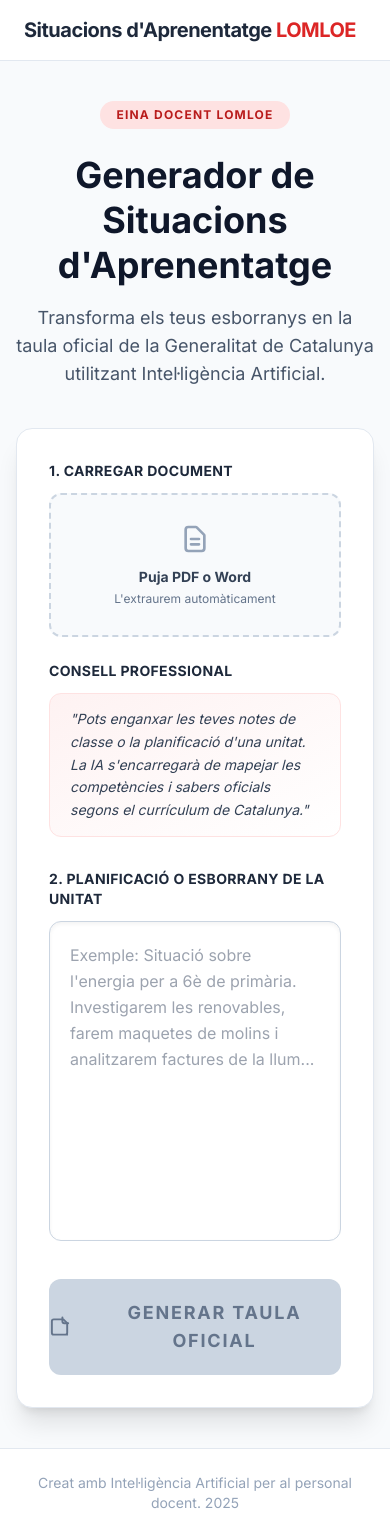
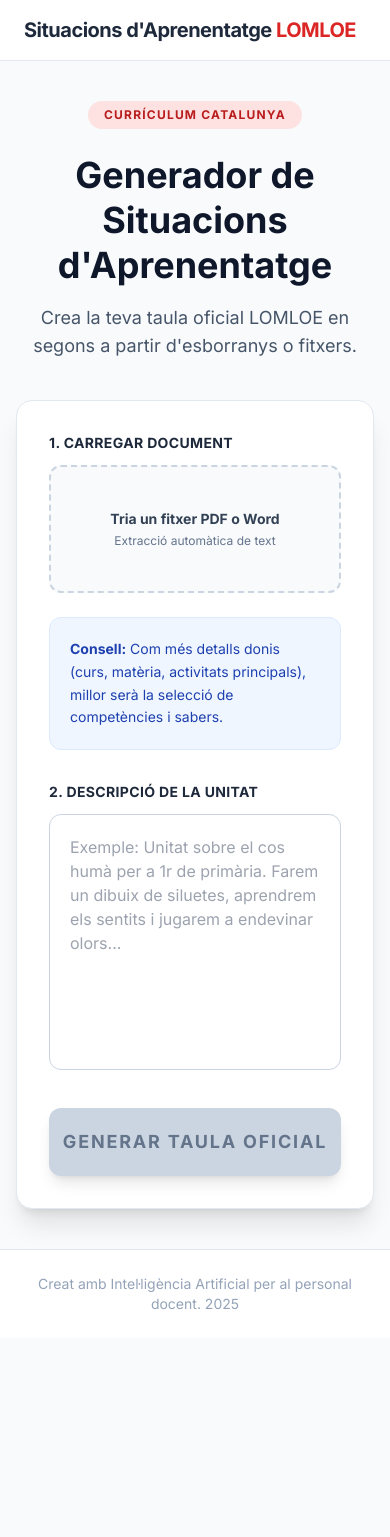
Before and after one commit to enricgilgarcia/Situacions-d-aprenentatge, a React (Vite) app: page / in a window 390 px wide. After the commit the page ends 1338 px from the top, so only its background shows below. Built offline with nearby package versions, Linux system fonts and the light colour scheme.

Commit message:
fix: Improve Gemini prompt and error handling
Refine the Gemini prompt to be more explicit about desired JSON output structure and LOMLOE curriculum rules. Enhance user-facing error messages for file upload and generation failures.

```diff
--- a/App.tsx
+++ b/App.tsx
@@ -33,8 +33,7 @@
       }
       return fullText;
     } catch (err) {
-      console.error("Error PDF:", err);
-      throw new Error("No s'ha pogut llegir el contingut del PDF.");
+      throw new Error("No s'ha pogut llegir el PDF correctament.");
     }
   };
 
@@ -59,10 +58,10 @@
         const text = await file.text();
         setInputText(text);
       } else {
-        throw new Error("Format de fitxer no suportat. Utilitza PDF, Word o Text.");
+        throw new Error("Només s'admeten fitxers PDF, DOCX o TXT.");
       }
     } catch (err) {
-      setError(err instanceof Error ? err.message : "Error processant el fitxer.");
+      setError(err instanceof Error ? err.message : "Error en processar el fitxer.");
     } finally {
       setIsParsing(false);
     }
@@ -70,7 +69,7 @@
 
   const handleGenerate = async () => {
     if (!inputText.trim()) {
-      setError("Si us plau, escriu o puja un document amb la teva planificació.");
+      setError("Si us plau, escriu alguna cosa sobre la teva unitat didàctica.");
       return;
     }
 
@@ -81,8 +80,7 @@
       const extractedData = await extractLearningSituation(inputText);
       setResult(extractedData);
     } catch (err: any) {
-      console.error("Error generació:", err);
-      setError("S'ha produït un error en generar la taula. Verifica que el text sigui prou descriptiu o torna-ho a intentar.");
+      setError(err instanceof Error ? err.message : "S'ha produït un error inesperat.");
     } finally {
       setIsLoading(false);
     }
@@ -91,37 +89,29 @@
   return (
     <Layout>
       {!result ? (
-        <div className="max-w-4xl mx-auto space-y-10 py-6 animate-in fade-in slide-in-from-bottom-4 duration-700">
+        <div className="max-w-4xl mx-auto space-y-10 py-6 animate-in fade-in duration-700">
           <div className="text-center space-y-4">
             <div className="inline-block px-4 py-1.5 bg-red-100 text-red-700 rounded-full text-xs font-bold uppercase tracking-widest mb-2">
-              Eina Docent LOMLOE
+              Currículum Catalunya
             </div>
             <h2 className="text-4xl font-black text-slate-900 leading-tight">Generador de Situacions d'Aprenentatge</h2>
             <p className="text-lg text-slate-600 max-w-2xl mx-auto">
-              Transforma els teus esborranys en la taula oficial de la Generalitat de Catalunya utilitzant Intel·ligència Artificial.
+              Crea la teva taula oficial LOMLOE en segons a partir d'esborranys o fitxers.
             </p>
           </div>
 
-          <div className="grid grid-cols-1 lg:grid-cols-12 gap-8 items-start">
-            {/* Panell Esquerre: Inputs */}
-            <div className="lg:col-span-12 bg-white p-8 rounded-2xl shadow-xl border border-slate-200 space-y-8">
+          <div className="bg-white p-8 rounded-2xl shadow-xl border border-slate-200 space-y-8">
             <div className="grid grid-cols-1 md:grid-cols-2 gap-6">
               <div className="space-y-3">
                 <label className="block text-sm font-bold text-slate-800 uppercase tracking-wide">1. Carregar document</label>
-                  <label className={`group relative flex flex-col items-center justify-center w-full h-36 border-2 border-slate-300 border-dashed rounded-xl cursor-pointer transition-all ${isParsing ? 'bg-slate-100' : 'bg-slate-50 hover:bg-white hover:border-red-500'}`}>
-                    <div className="flex flex-col items-center justify-center p-4 text-center">
+                <label className={`flex flex-col items-center justify-center w-full h-32 border-2 border-slate-300 border-dashed rounded-xl cursor-pointer transition-all ${isParsing ? 'bg-slate-100' : 'bg-slate-50 hover:bg-white hover:border-red-500'}`}>
+                  <div className="flex flex-col items-center justify-center p-4">
                     {isParsing ? (
-                        <div className="flex flex-col items-center gap-2">
                       <div className="animate-spin h-6 w-6 border-2 border-red-600 border-t-transparent rounded-full"></div>
-                          <p className="text-sm font-semibold text-slate-600">Llegint el fitxer...</p>
-                        </div>
                     ) : (
                       <>
-                          <svg className="w-8 h-8 mb-3 text-slate-400 group-hover:text-red-500 transition-colors" fill="none" viewBox="0 0 24 24" stroke="currentColor">
-                            <path strokeLinecap="round" strokeLinejoin="round" strokeWidth="2" d="M9 12h6m-6 4h6m2 5H7a2 2 0 01-2-2V5a2 2 0 012-2h5.586a1 1 0 01.707.293l5.414 5.414a1 1 0 01.293.707V19a2 2 0 01-2 2z" />
-                          </svg>
-                          <p className="text-sm font-bold text-slate-700">Puja PDF o Word</p>
-                          <p className="text-xs text-slate-500 mt-1">L'extraurem automàticament</p>
+                        <p className="text-sm font-bold text-slate-700">Tria un fitxer PDF o Word</p>
+                        <p className="text-xs text-slate-500 mt-1">Extracció automàtica de text</p>
                       </>
                     )}
                   </div>
@@ -129,28 +119,25 @@
                 </label>
               </div>
 
-                <div className="space-y-3">
-                  <label className="block text-sm font-bold text-slate-800 uppercase tracking-wide">Consell professional</label>
-                  <div className="bg-gradient-to-br from-red-50 to-white p-5 rounded-xl border border-red-100 h-36 flex flex-col justify-center">
-                    <p className="text-sm text-slate-700 leading-relaxed italic">
-                      "Pots enganxar les teves notes de classe o la planificació d'una unitat. La IA s'encarregarà de mapejar les competències i sabers oficials segons el currículum de Catalunya."
+              <div className="bg-blue-50 p-5 rounded-xl border border-blue-100 flex items-center">
+                <p className="text-sm text-blue-800 leading-relaxed">
+                  <strong>Consell:</strong> Com més detalls donis (curs, matèria, activitats principals), millor serà la selecció de competències i sabers.
                 </p>
-                  </div>
               </div>
             </div>
 
             <div className="space-y-3">
-                <label className="block text-sm font-bold text-slate-800 uppercase tracking-wide">2. Planificació o esborrany de la unitat</label>
+              <label className="block text-sm font-bold text-slate-800 uppercase tracking-wide">2. Descripció de la unitat</label>
               <textarea
                 value={inputText}
                 onChange={(e) => setInputText(e.target.value)}
-                  placeholder="Exemple: Situació sobre l'energia per a 6è de primària. Investigarem les renovables, farem maquetes de molins i analitzarem factures de la llum..."
-                  className="w-full h-80 p-5 border border-slate-300 rounded-xl focus:ring-4 focus:ring-red-100 focus:border-red-500 transition-all resize-none text-slate-700 text-base shadow-inner leading-relaxed"
+                placeholder="Exemple: Unitat sobre el cos humà per a 1r de primària. Farem un dibuix de siluetes, aprendrem els sentits i jugarem a endevinar olors..."
+                className="w-full h-64 p-5 border border-slate-300 rounded-xl focus:ring-4 focus:ring-red-100 focus:border-red-500 transition-all resize-none text-slate-700 text-base"
               />
             </div>
 
             {error && (
-                <div className="p-4 bg-red-50 border-l-4 border-red-500 text-red-800 rounded-lg flex items-center gap-3 animate-pulse">
+              <div className="p-4 bg-red-50 border-l-4 border-red-500 text-red-800 rounded-lg flex items-center gap-3">
                 <svg className="h-6 w-6 shrink-0 text-red-600" fill="none" viewBox="0 0 24 24" stroke="currentColor">
                   <path strokeLinecap="round" strokeLinejoin="round" strokeWidth="2" d="M12 9v2m0 4h.01m-6.938 4h13.856c1.54 0 2.502-1.667 1.732-3L13.732 4c-.77-1.333-2.694-1.333-3.464 0L3.34 16c-.77 1.333.192 3 1.732 3z" />
                 </svg>
@@ -163,36 +150,26 @@
               disabled={isLoading || isParsing || !inputText.trim()}
               className={`w-full py-5 rounded-xl font-black text-lg uppercase tracking-widest shadow-lg transition-all flex items-center justify-center gap-4 ${
                 isLoading || isParsing || !inputText.trim()
-                    ? 'bg-slate-300 text-slate-500 cursor-not-allowed shadow-none'
-                    : 'bg-red-600 text-white hover:bg-red-700 hover:shadow-red-200 active:scale-95'
+                  ? 'bg-slate-300 text-slate-500 cursor-not-allowed'
+                  : 'bg-red-600 text-white hover:bg-red-700 active:scale-95'
               }`}
             >
               {isLoading ? (
                 <>
                   <div className="animate-spin h-6 w-6 border-4 border-white border-t-transparent rounded-full"></div>
-                    Processant currículum...
+                  Generant taula...
                 </>
-                ) : (
-                  <>
-                    <svg className="w-6 h-6" fill="none" viewBox="0 0 24 24" stroke="currentColor">
-                      <path strokeLinecap="round" strokeLinejoin="round" strokeWidth="2" d="M19 20H5a2 2 0 01-2-2V6a2 2 0 012-2h10l4 4v10a2 2 0 01-2 2z" />
-                      <path strokeLinecap="round" strokeLinejoin="round" strokeWidth="2" d="M14 2v4a2 2 0 002 2h4" />
-                    </svg>
-                    Generar Taula Oficial
-                  </>
-                )}
+              ) : "Generar Taula Oficial"}
             </button>
           </div>
         </div>
-        </div>
       ) : (
-        <div className="space-y-6 animate-in zoom-in duration-500">
+        <div className="space-y-6">
           <div className="flex items-center justify-between no-print bg-white p-4 rounded-xl shadow-sm border border-slate-200">
             <button onClick={() => setResult(null)} className="flex items-center gap-2 font-bold text-slate-600 hover:text-red-600 transition-colors">
-              <svg className="w-5 h-5" fill="none" viewBox="0 0 24 24" stroke="currentColor"><path strokeLinecap="round" strokeLinejoin="round" strokeWidth="2" d="M10 19l-7-7m0 0l7-7m-7 7h18" /></svg>
-              Nou document
+              ← Nova planificació
             </button>
-            <p className="text-xs font-bold text-slate-400 uppercase tracking-widest">Previsualització del document</p>
+            <span className="text-xs font-bold text-slate-400 uppercase tracking-widest">Document Generat</span>
           </div>
           <TableDisplay data={result} onEdit={(newData) => setResult(newData)} />
         </div>
```
Also changed, not shown: services/geminiService.ts (+24 -22 lines). Lines whose indentation alone changed are shown as unchanged.
